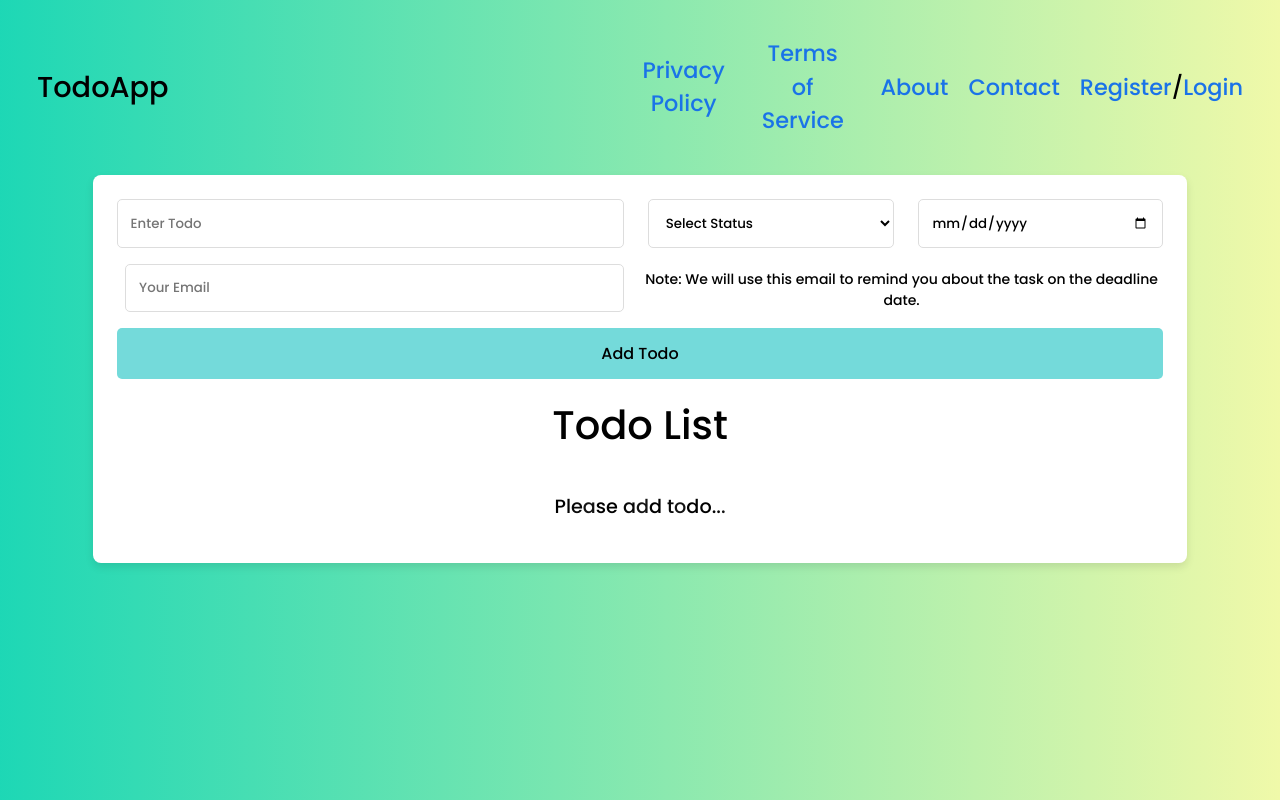
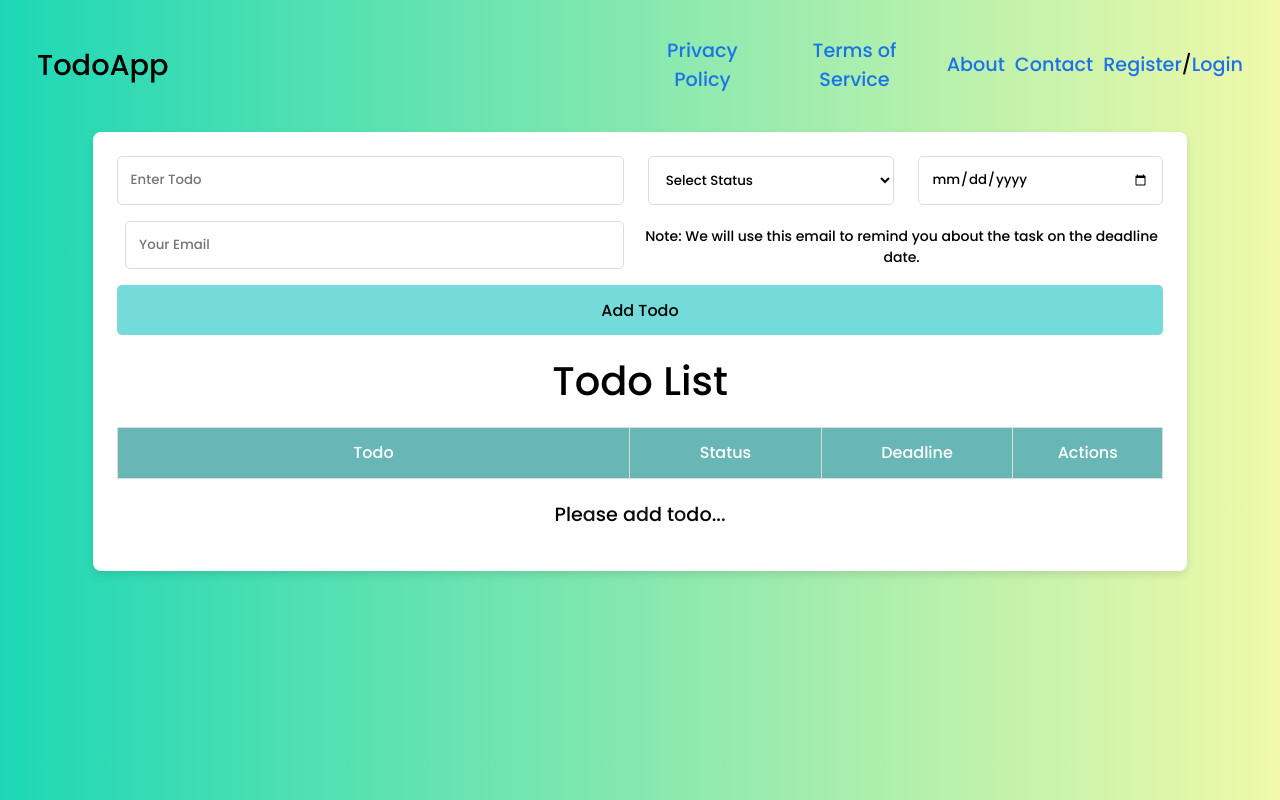
Before and after one commit to anujchauhann09/todo-list-frontend, a React (Vite) app: page / in a window 1280 px wide. Built offline with nearby package versions, Linux system fonts and the light colour scheme.

Commit message:
fix bugs

```diff
--- a/src/components/Navbar/Navbar.css
+++ b/src/components/Navbar/Navbar.css
@@ -28,7 +28,7 @@
     padding: 5px;
     justify-content: space-between;
     align-items: center;
-    font-size: 1.4rem;
+    font-size: 1.2rem;
     gap: 5px;
 }
 
@@ -86,7 +86,8 @@
     display: flex;
     justify-content: space-between;
     align-items: center;
-    gap: 20px;
+    gap: 15px;
+    width: 100%;
 }
 
 #todo-app-logo {
@@ -105,7 +106,8 @@
     display: flex;
     justify-content: space-between;
     align-items: center;
-    gap: 20px;
+    gap: 10px;
+    width: 100%;
 }
 
 #display-name {
--- a/src/components/Navbar/Navbar.jsx
+++ b/src/components/Navbar/Navbar.jsx
@@ -38,7 +38,8 @@ export default function Navbar({ name, isAuthenticated, handleLogout }) {
     return (
         <nav className='navbar'>
             <div className='navbar-container'>
-                <div className='general-navbar'><Link to='/'><span id='todo-app-logo'>TodoApp</span></Link>
+                <div className='general-navbar'>
+                    <Link to='/'><span id='todo-app-logo'>TodoApp</span></Link>
                     <button ref={buttonRef} type='button' id='menu-toggle' onClick={toggleMenu}>
                         ☰
                     </button></div>
--- a/src/components/TodoList/TodoList.jsx
+++ b/src/components/TodoList/TodoList.jsx
@@ -257,6 +257,18 @@ export default function TodoList() {
                     <h2 id="todo-list-heading">Todo List</h2>
                     {todoList.length === 0 ? (
                         <div id='no-todos-row'>
+                        <div className="table-wrapper">
+                            <table className="table">
+                                <thead>
+                                    <tr id="todo-list-sub-headings">
+                                        <th className='todo-list-sub-heading' id='todo-list-task-heading'>Todo</th>
+                                        <th className='todo-list-sub-heading' id='todo-list-status-heading'>Status</th>
+                                        <th className='todo-list-sub-heading' id='todo-list-deadline-heading'>Deadline</th>
+                                        <th className='todo-list-sub-heading' id='todo-list-actions-heading'>Actions</th>
+                                    </tr>
+                                </thead>
+                            </table>
+                        </div>
                             <div className='no-todos'>
                                 {Array.from("Please add todo...").map((char, index) => (
                                     <span key={index}>
```
